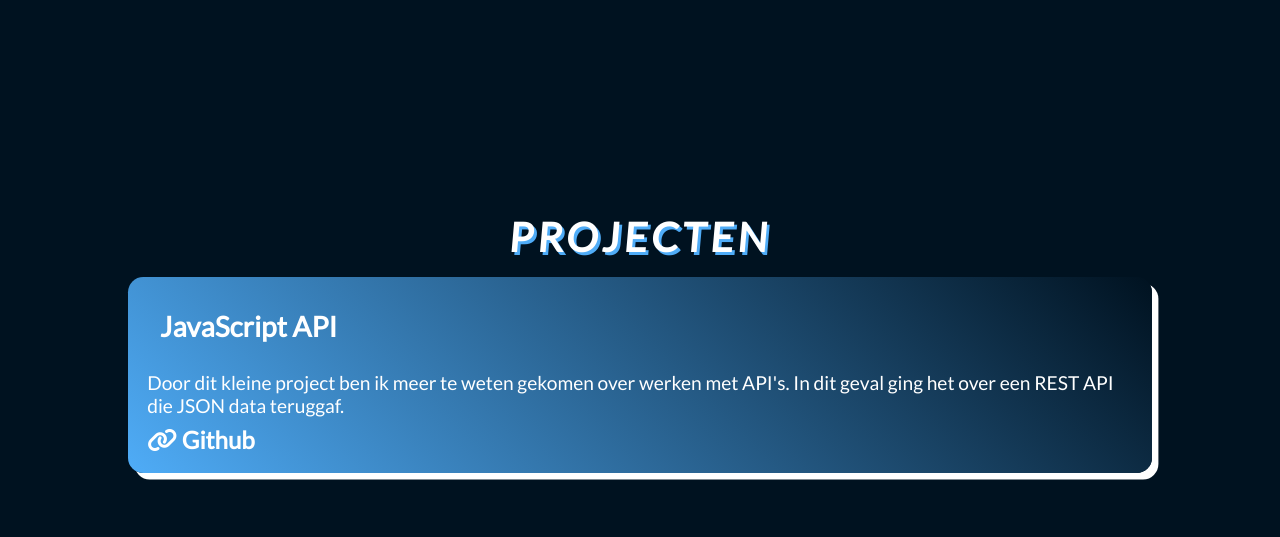
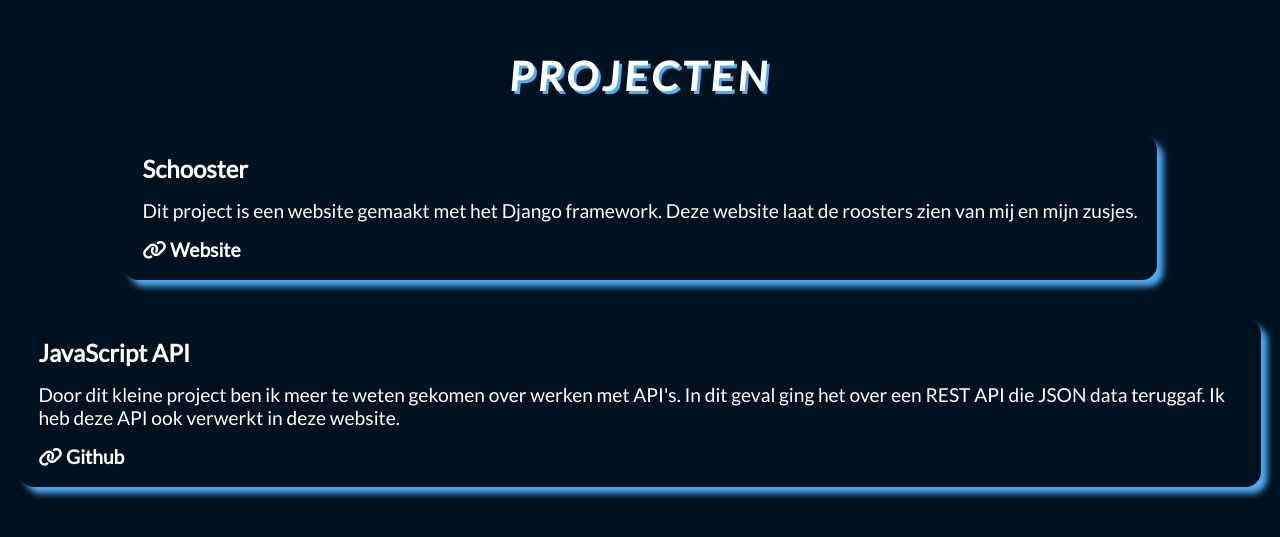
Before and after one commit to martijnschermers/personal-portfolio, a Svelte app in the folder martoen.nl/: page / in a window 1280 px wide. Shown: the part 1076-1613 px from the top of the page. Built offline with nearby package versions, Linux system fonts and the light colour scheme; no server answers.

Commit message:
Removed styles & added project

```diff
--- a/martoen.nl/src/Projects.svelte
+++ b/martoen.nl/src/Projects.svelte
@@ -1,54 +1,38 @@
 <script>
+  import { fly } from "svelte/transition";
+  import { onMount } from "svelte";
+
+  let visible = false;
+  onMount(() => (visible = true));
 </script>
 
 <div id="projects" class="projects container">
   <h1>Projecten</h1>
-  <div class="project-card">
-    <div class="header">
-      <h2>JavaScript API</h2>
+  {#if visible}
+    <div transition:fly={{ y: 200, duration: 2000 }} class="card">
+      <h2>Schooster</h2>
+
+      <p>
+        Dit project is een website gemaakt met het Django framework. Deze
+        website laat de roosters zien van mij en mijn zusjes.
+      </p>
+      <a href="https://schooster.nl/"><i class="fa fa-link" /> Website</a>
     </div>
 
-    <div class="content">
+    <div transition:fly={{ y: 200, duration: 2000 }} class="card">
+      <h2>JavaScript API</h2>
+
       <p>
         Door dit kleine project ben ik meer te weten gekomen over werken met
         API's. In dit geval ging het over een REST API die JSON data teruggaf.
+        Ik heb deze API ook verwerkt in deze website.
       </p>
-      <a href="#projects"><i class="fa fa-link" /> Github</a>
+      <a href="https://github.com/martijnschermers/javascript-api"
+        ><i class="fa fa-link" /> Github</a
+      >
     </div>
-  </div>
+  {/if}
 </div>
 
 <style>
-  .projects {
-    margin-top: 5em;
-    flex-direction: column;
-  }
-
-  h2 {
-    font-size: 1.75rem;
-  }
-
-  p {
-    font-size: 1.2rem;
-    margin-bottom: 0.5rem;
-  }
-
-  a {
-    font-size: 1.5rem;
-    font-weight: bold;
-  }
-
-  .project-card {
-    padding: 1.5em;
-    border-radius: 1.2em;
-    box-shadow: 0.5em 0.5em var(--white);
-    background: linear-gradient(45deg, var(--primary), var(--secondary));
-    width: 80%;
-    transition: 0.3s linear;
-  }
-
-  .header {
-    padding: 1em;
-    border-radius: 2em 2em 0 0;
-  }
 </style>
```
